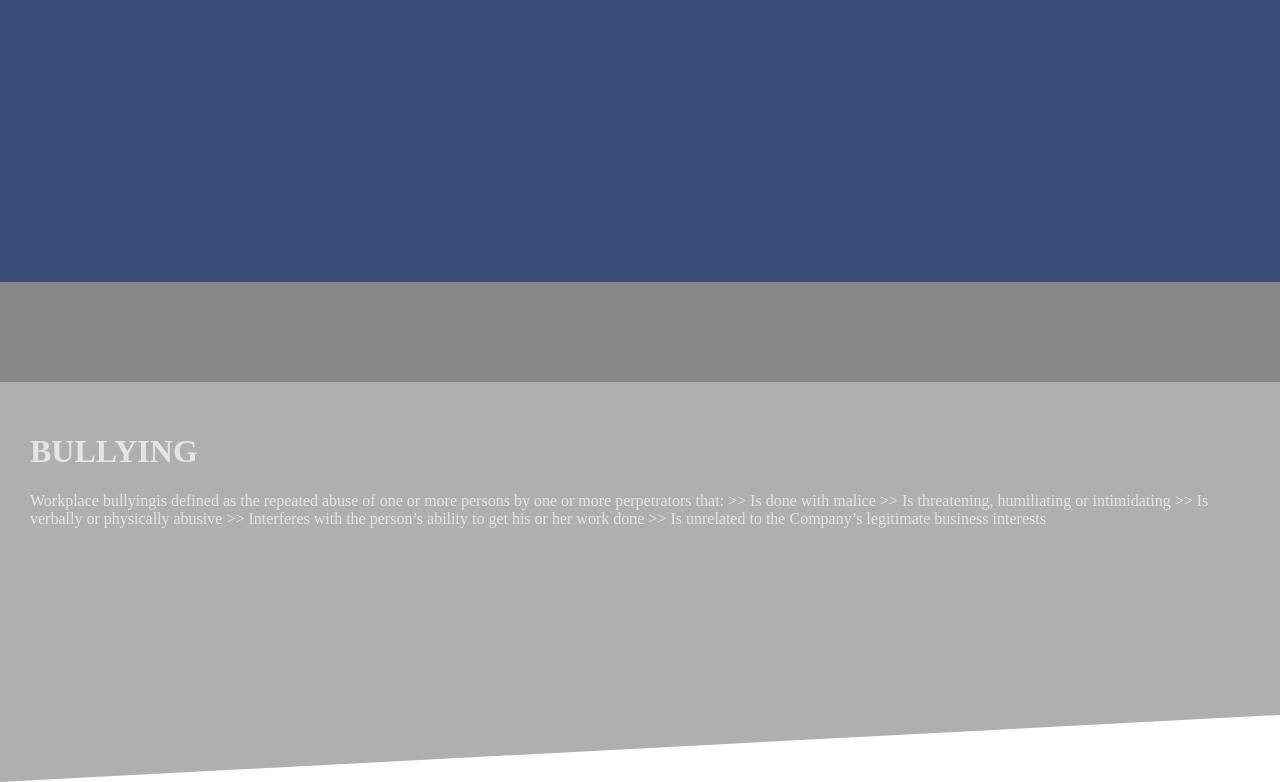
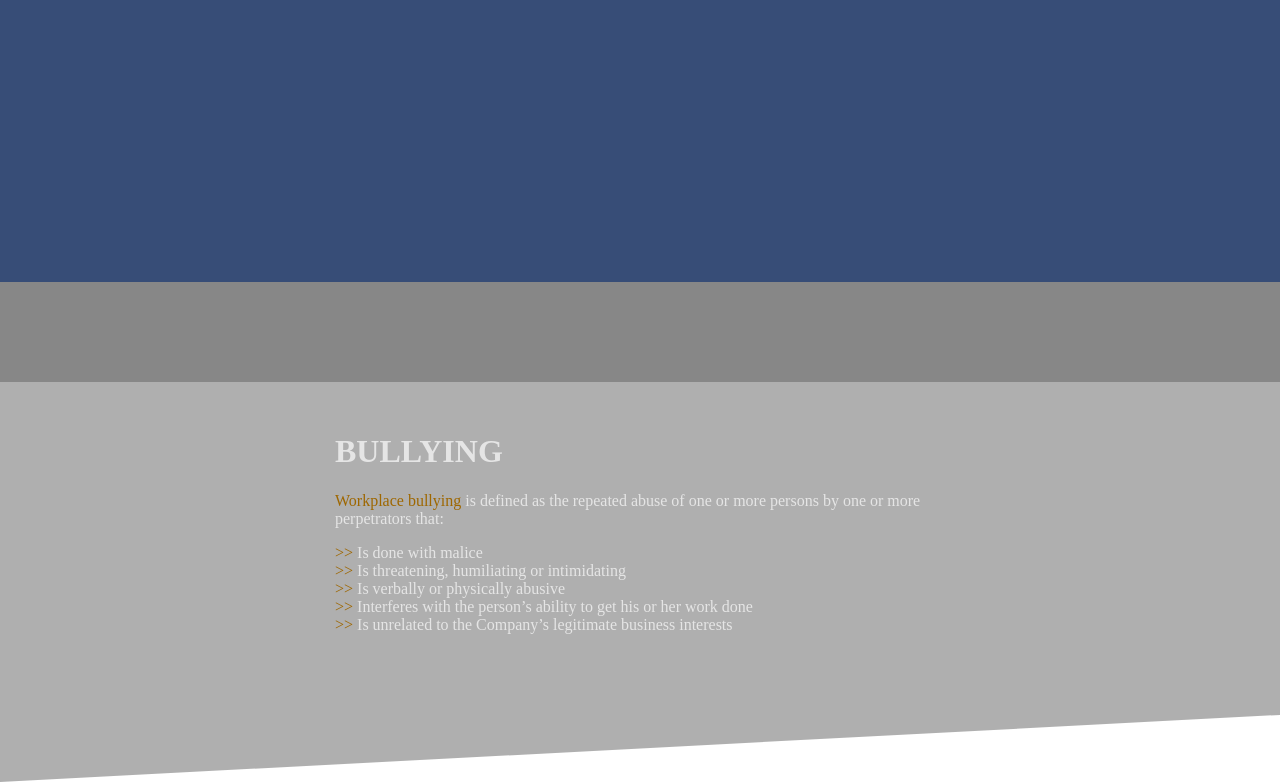
Before and after one commit to Venpresath/intpreppage, a plain HTML site: page index.html in a window 1280 px wide. Shown: the part 543-1325 px from the top of the page. Drawn offline with Linux system fonts and the light colour scheme.

Commit message:
fixed list items

```diff
--- a/css/main.css
+++ b/css/main.css
@@ -58,6 +58,7 @@ body {
     text-align: center;
     padding-top: 3%;
 }
+
 .bHead{
     margin-bottom: 1px;
 }
@@ -108,3 +109,30 @@ body {
     transform-origin: top left;
     transform: skewY(-3deg);
 }
+
+.bullyingContainer{
+    margin: auto;
+    width: 50%;
+}
+
+.orange{
+    color: rgb(158, 103, 0);
+}
+
+.cp{
+    margin-top: 2px;
+    font-size: 0.82rem;
+}
+
+/* change list style */
+
+ul {
+    list-style: none;
+    padding-left: 0px;
+    list-style-position: outside;
+}
+
+ul li:before {
+    color: rgb(158, 103, 0);
+    content: '>>';
+}
--- a/index.html
+++ b/index.html
@@ -29,15 +29,29 @@
     </div>
 
     <div class="slantedDivC">
-        <h1>BULLYING</h1>
+
         <div class="bullyingContainer">
-            <span class="orange">Workplace bullying</span>is defined as the repeated abuse of one or more persons by one or more perpetrators
+            <h1 class="cHead">BULLYING</h1>
+            <span class="orange">Workplace bullying</span> is defined as the repeated abuse of one or more persons by one or more perpetrators
             that:
-            <span class="orange">>> </span>Is done with malice
-            <span class="orange">>> </span>Is threatening, humiliating or intimidating
-            <span class="orange">>> </span>Is verbally or physically abusive
-            <span class="orange">>> </span>Interferes with the person’s ability to get his or her work done
-            <span class="orange">>> </span>Is unrelated to the Company’s legitimate business interests
+            <br>
+            <ul>
+                <li>
+                    Is done with malice
+                </li>
+                <li>
+                    Is threatening, humiliating or intimidating
+                </li>
+                <li>
+                    Is verbally or physically abusive
+                </li>
+                <li>
+                    Interferes with the person’s ability to get his or her work done
+                </li>
+                <li>
+                    Is unrelated to the Company’s legitimate business interests
+                </li>
+            </ul>
         </div>
     </div>
 </body>
```
